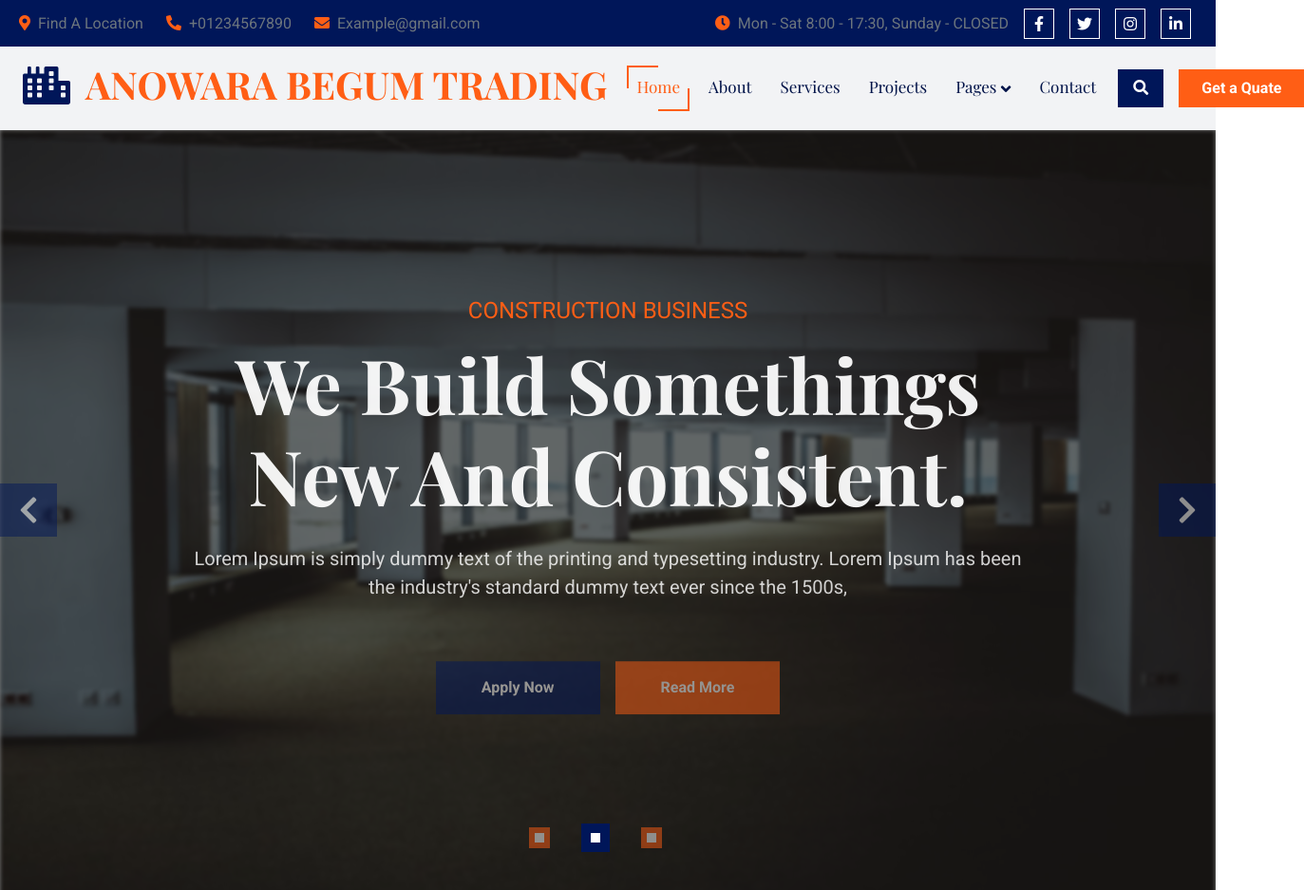
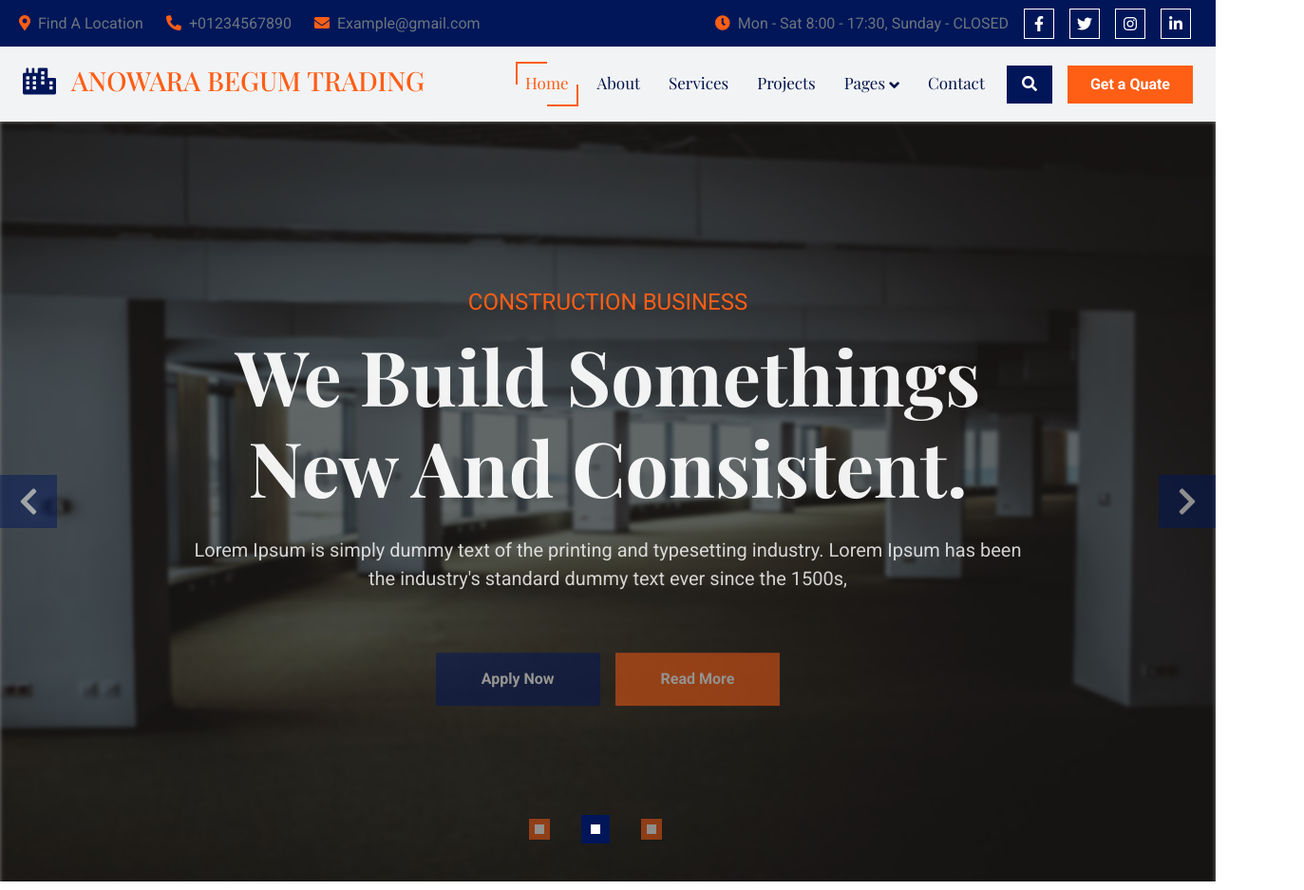
Before and after one commit to fazleyrabby/ba-flooring, a plain HTML site: page index.html in a window 1280 px wide. Shown: the top 937 px of the page at 95% size, 1373 px wide, since content can reach past the window. Drawn offline with nearby package versions, Linux system fonts and the light colour scheme; some packages are replaced by stand-ins of ours; animation ran at ten frames a second; a script that the page names is missing; a web font is replaced by a local one.

Commit message:
Update index.html
title size changed

```diff
--- a/index.html
+++ b/index.html
@@ -70,7 +70,7 @@
         <div class="container-fluid sticky-top px-0">
             <nav class="navbar navbar-expand-lg navbar-dark bg-light py-3 px-4">
                 <a href="index.html" class="navbar-brand p-0">
-                    <h1 class="text-secondary display-6"><i class="fas fa-city text-primary me-3"></i>ANOWARA BEGUM TRADING</h1>
+                    <h3 class="text-secondary"><i class="fas fa-city text-primary me-3"></i>ANOWARA BEGUM TRADING</h3>
                     <!-- <img src="img/logo.png" alt="Logo"> -->
                 </a>
                 <button class="navbar-toggler" type="button" data-bs-toggle="collapse" data-bs-target="#navbarCollapse">
```
